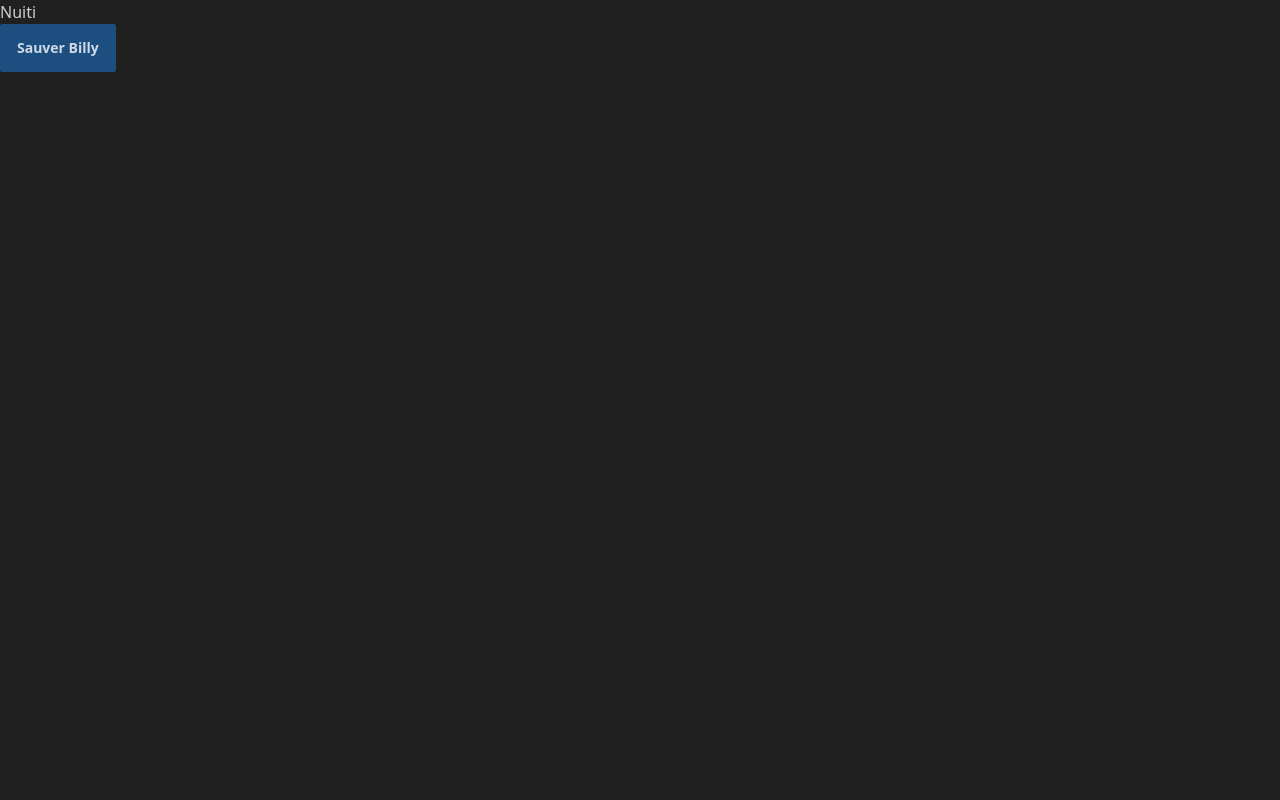
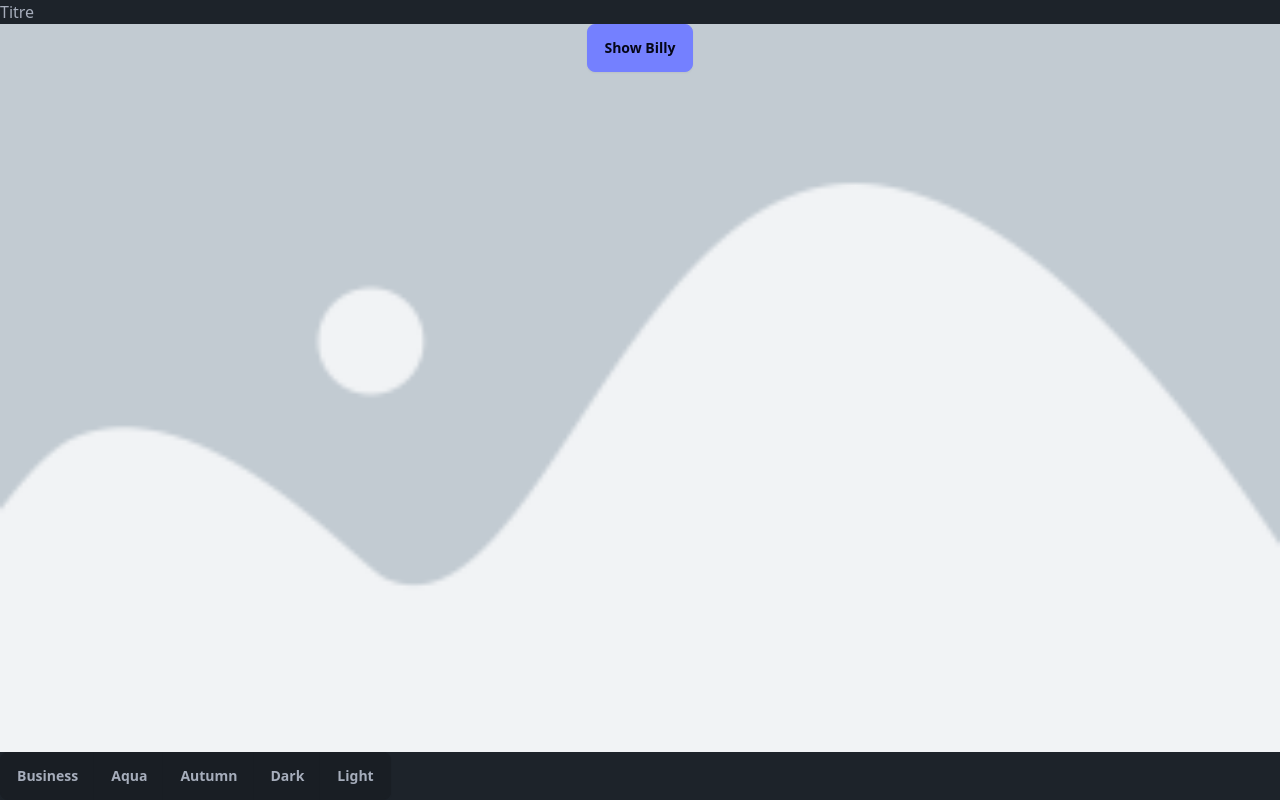
Before and after one commit to nuitit-2024-pas-de-nom/project, a Next.js app: page / in a window 1280 px wide. Built offline with nearby package versions, Linux system fonts and the light colour scheme.

Commit message:
Push first layout

```diff
--- /dev/null
+++ b/app/(info)/heart/page.tsx
@@ -0,0 +1,7 @@
+ export default function page(){
+    return (
+        <div>
+            <h1>page</h1>
+        </div>
+    )
+ }
--- /dev/null
+++ b/app/(info)/layout.tsx
@@ -0,0 +1,15 @@
+
+import Interceptors from "undici-types/interceptors";
+import redirect = Interceptors.redirect;
+import Link from "next/link";
+
+export default function Layout({ children }: { children: React.ReactNode }) {
+    return (
+
+        <div>
+            <Link href={"/show-billy"} className={"btn"}>Show Billy</Link>
+            {/*<Image src={"/images/bg-base.png"} alt={"bg"} width={1920} height={1080} />*/}
+            {children}
+        </div>
+    );
+}
--- /dev/null
+++ b/app/components/Footer.tsx
@@ -0,0 +1,42 @@
+export default function Footer() {
+    return (
+        <div className={"join join-horizontal "}>
+            <input
+                type="radio"
+                name={"theme-buttons"}
+                className={"btn theme-controller join-item"}
+                aria-label={"Business"}
+                value={"business"}
+                />
+            <input
+                type="radio"
+                name={"theme-buttons"}
+                className={"btn theme-controller join-item"}
+                aria-label={"Aqua"}
+                value={"aqua"}
+                />
+            <input
+                type="radio"
+                name={"theme-buttons"}
+                className={"btn theme-controller join-item"}
+                aria-label={"Autumn"}
+                value={"autumn"}
+                />
+            <input
+                type="radio"
+                name={"theme-buttons"}
+                className={"btn theme-controller join-item"}
+                aria-label={"Dark"}
+                value={"dark"}
+                />
+            <input
+                type="radio"
+                name={"theme-buttons"}
+                className={"btn theme-controller join-item"}
+                aria-label={"Light"}
+                value={"light"}
+                />
+
+        </div>
+    )
+}
--- /dev/null
+++ b/app/components/Header.tsx
@@ -0,0 +1,14 @@
+"use client"
+
+interface HeaderProps {
+    title?: string;
+}
+
+export default function Header(headerProps: HeaderProps) {
+    return (
+        <header className="bg-primary-500 text-primary-50">
+            <h1>Titre</h1>
+        </header>
+    )
+
+}
--- a/app/globals.css
+++ b/app/globals.css
@@ -1,3 +1,29 @@
 @tailwind base;
 @tailwind components;
 @tailwind utilities;
+
+html, body {
+  height: 100%;
+  margin: 0;
+  overflow: hidden;
+  display: flex;
+  flex-direction: column;
+}
+
+body {
+  display: flex;
+  flex-direction: column;
+}
+
+header, footer {
+  flex-shrink: 0;
+}
+
+.main-content {
+  flex-grow: 1;
+  background-image: url('/images/bg-base.png');
+  background-size: cover;
+  background-position: center;
+  background-repeat: no-repeat;
+  margin: 0;
+}
--- a/app/layout.tsx
+++ b/app/layout.tsx
@@ -1,6 +1,10 @@
+
+import { useRouter } from "next/navigation";
 import type { Metadata } from "next";
 import localFont from "next/font/local";
 import "./globals.css";
+import Header from "@/app/components/Header";
+import Footer from "@/app/components/Footer";
 
 const geistSans = localFont({
   src: "./fonts/GeistVF.woff",
@@ -23,12 +27,17 @@ export default function RootLayout({
 }: Readonly<{
   children: React.ReactNode;
 }>) {
+
   return (
-    <html lang="fr" data-theme={"business"}>
+    <html lang="fr" data-theme="theme-change">
       <body
         className={`${geistSans.variable} ${geistMono.variable} antialiased`}
       >
-        {children}
+        <Header />
+        <main className={"main-content"}>
+          {children}
+        </main>
+        <Footer />
       </body>
     </html>
   );
--- a/app/page.tsx
+++ b/app/page.tsx
@@ -1,11 +1,9 @@
+import Link from "next/link";
 
 export default function Home() {
   return (
-    <div>
-
-      <h1>Nuiti</h1>
-        <button className={"btn btn-primary"}>Sauver Billy</button>
+    <div style={{ display: "flex", justifyContent: "center", alignItems: "center" }}>
+      <Link className={"btn btn-primary"} href={"/show-billy"}>Show Billy</Link>
     </div>
-
   );
 }
--- /dev/null
+++ b/app/show-billy/page.tsx
@@ -0,0 +1,14 @@
+import Link from "next/link";
+
+export default function show() {
+    return (
+        <div>
+            <h1>show</h1>
+            <Link href={"/heart"} className={"btn btn-primary"}>Heart</Link>
+            <Link href={"/liver"} className={"btn btn-primary"}>Liver</Link>
+            <Link href={"/zeub"} className={"btn btn-primary"}>Zeub</Link>
+            <Link href={"/head"} className={"btn btn-primary"}>Head</Link>
+
+        </div>
+    )
+}
--- a/tailwind.config.ts
+++ b/tailwind.config.ts
@@ -15,7 +15,7 @@ export default {
       daisyui,
   ],
   daisyui: {
-    themes: ["dark", "light", "business"],
+    themes: ["dark", "light", "business", "aqua", "autumn"],
   }
 
 } satisfies Config;
```
Also changed, not shown: public/images/bg-base.png (added).
